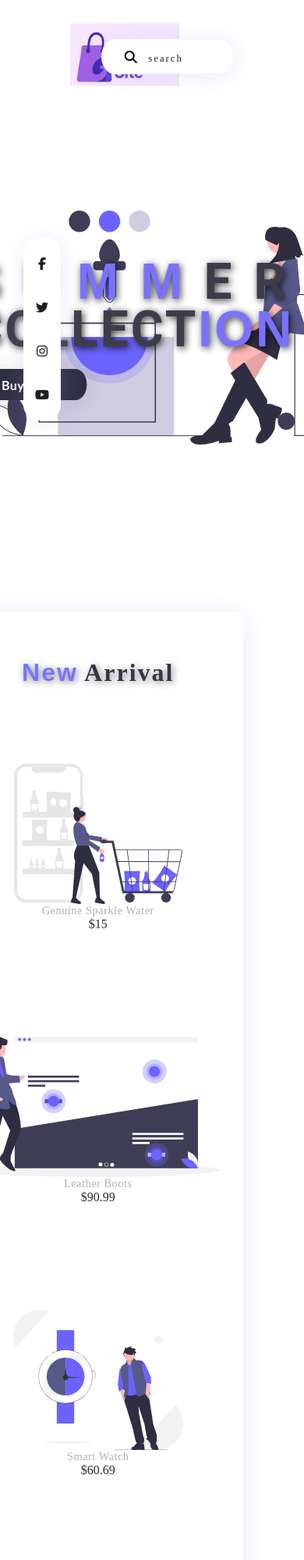
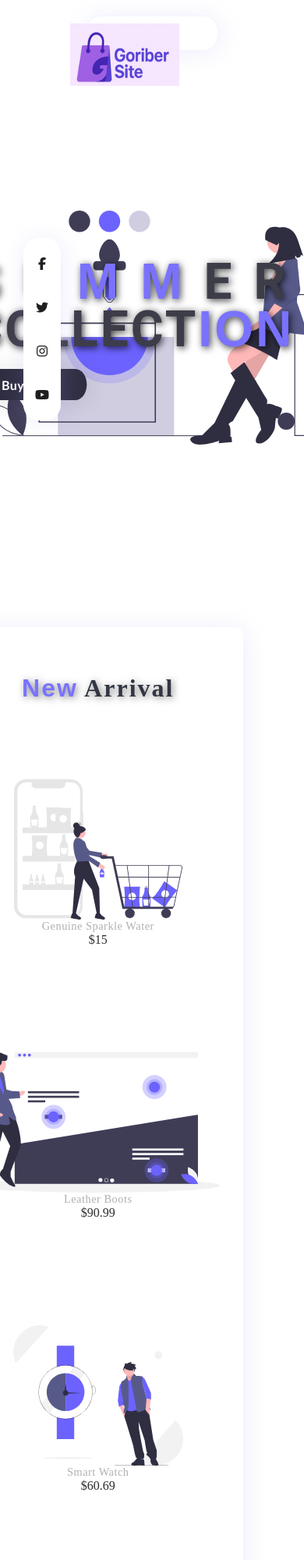
Before and after one commit to Omar-webcloud/project-1, a plain HTML site: page index.html in a window 390 px wide. Shown: the top 2000 px of the page at 78% size. Drawn offline with Linux system fonts and the light colour scheme.

Commit message:
Update style.css

```diff
--- a/css/style.css
+++ b/css/style.css
@@ -342,3 +342,16 @@ footer p{
     text-align: center;
     color: #f2f2f2;
 }
+
+@media screen and (max-width: 768px) {
+    .product {
+        flex-direction: column;
+    }
+    .about {
+        flex-direction: column;
+    }
+    .SearchArea {
+        position: static;
+        margin: 20px auto;
+    }
+}
```
